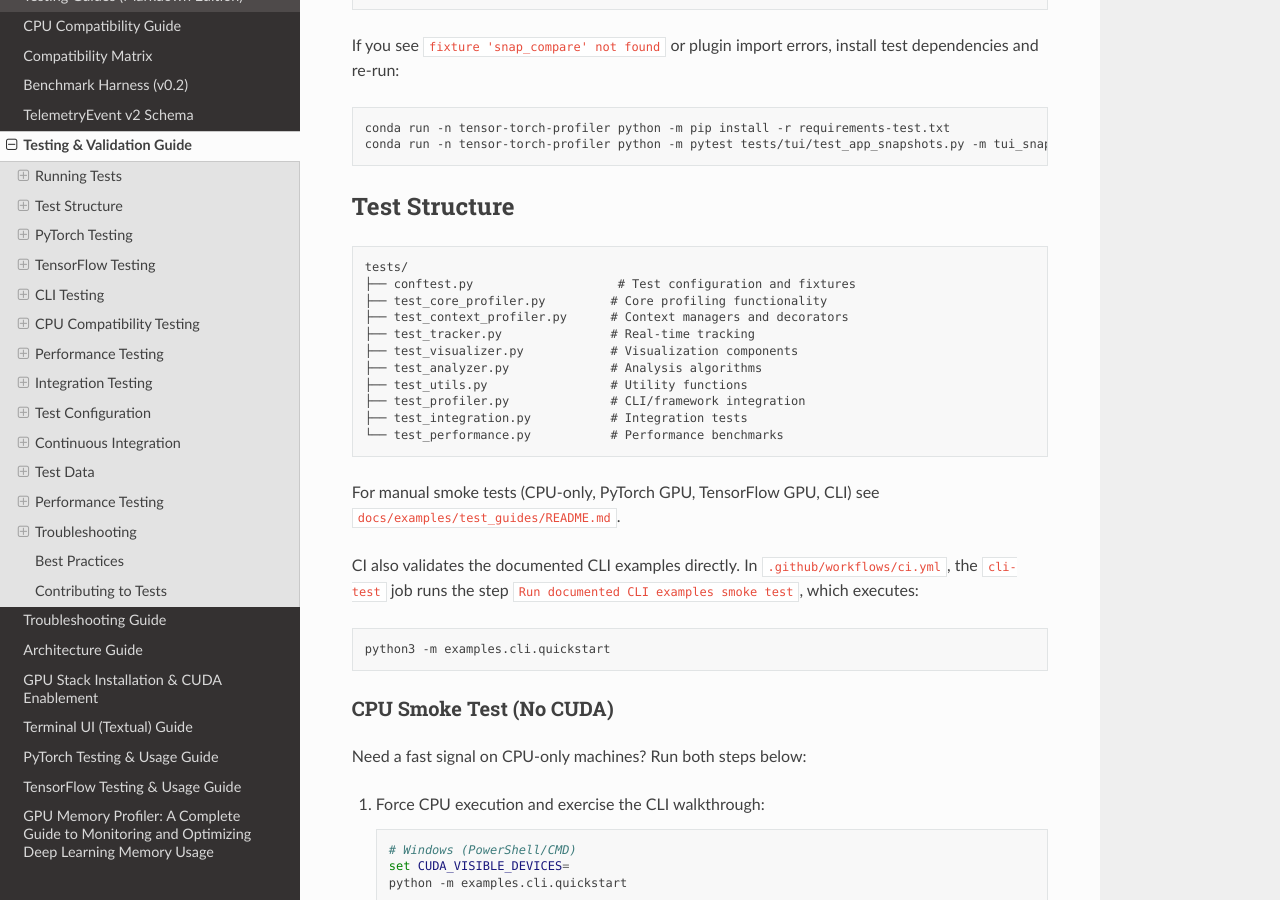
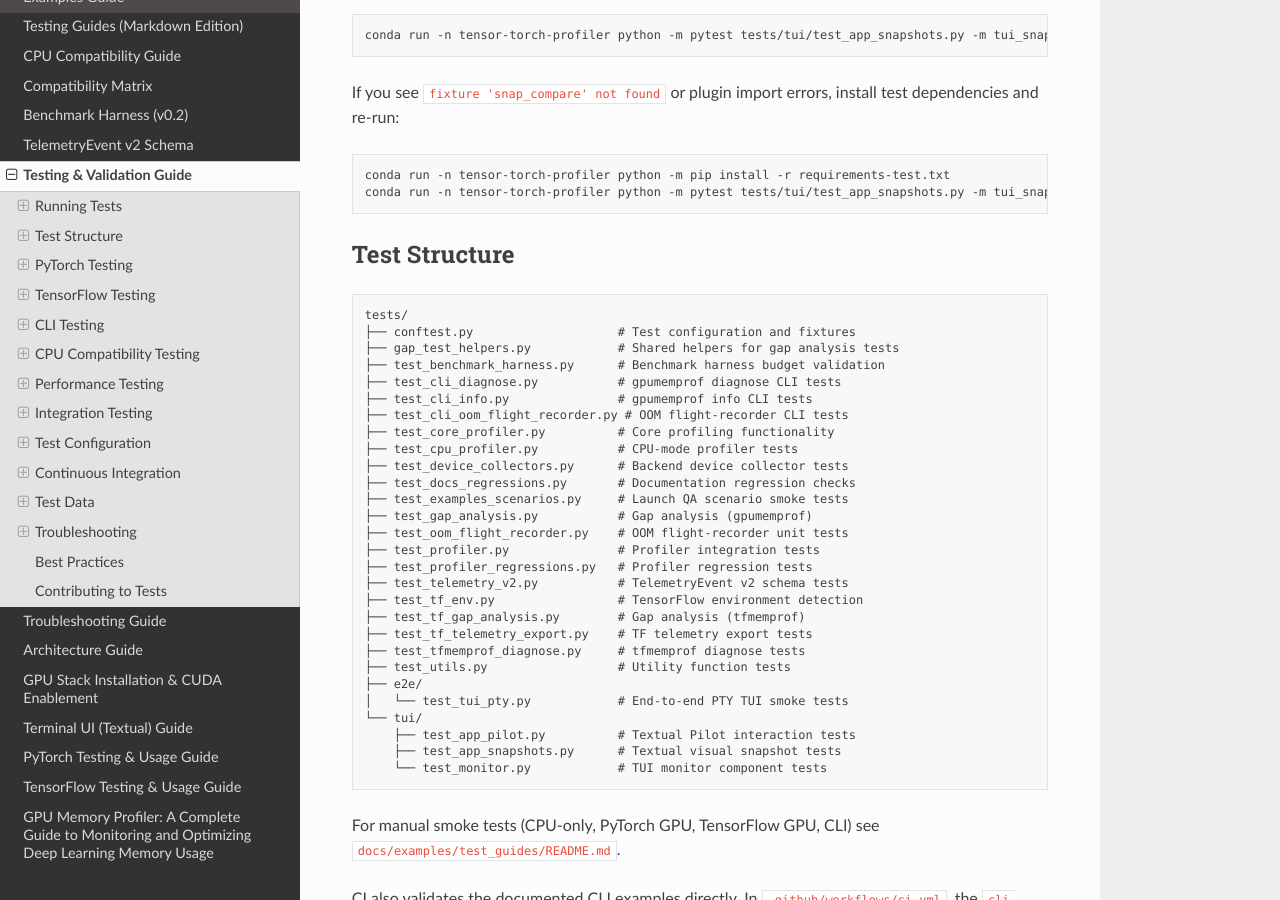
Before and after one commit to Silas-Asamoah/gpu-memory-profiler, a Sphinx documentation site: the page built from docs/testing.md, in a window 1280 px wide and 900 px high, scrolled down 2599 px. Built offline with Sphinx 7.4.7 and the Read the Docs theme 3.1.0, drawn with Linux system fonts in a browser that asks for light colours; some of the changed text lies outside the part shown.

Commit message:
fix(docs): replace fictional test structure with actual file listings
Update testing.md and CONTRIBUTING.md to list real test files and
correct pytest markers (unit, integration, slow, tui_pilot, tui_pty,
tui_snapshot). Remove duplicate Benchmark Tests section.

Co-Authored-By: Claude Opus 4.6 <noreply@anthropic.com>

````diff
--- a/docs/testing.md
+++ b/docs/testing.md
@@ -41,21 +41,23 @@ python3 -m pytest -m "slow"
 python3 -m pytest -m "not slow"
 ```
 
-### Framework-Specific Tests
+### TUI Tests
 
 ```bash
-# Run PyTorch tests only
-python3 -m pytest -m "pytorch"
+# Run TUI Pilot interaction tests
+python3 -m pytest -m "tui_pilot"
 
-# Run TensorFlow tests only
-python3 -m pytest -m "tensorflow"
+# Run TUI visual snapshot tests
+python3 -m pytest -m "tui_snapshot"
 
-# Run CPU-only tests
-python3 -m pytest -m "cpu"
+# Run end-to-end PTY smoke tests
+python3 -m pytest -m "tui_pty"
+```
 
-# Run GPU tests (if CUDA available)
-python3 -m pytest -m "gpu"
-```
+> **Note:** The registered pytest markers are `slow`, `integration`,
+> `unit`, `tui_pilot`, `tui_pty`, and `tui_snapshot` (see
+> `pyproject.toml`). Running `--strict-markers` mode (the default) will
+> reject unregistered marker names.
 
 ### Parallel Testing
 
@@ -138,15 +140,32 @@ conda run -n tensor-torch-profiler python -m pytest tests/tui/test_app_snapshots
 ```
 tests/
 ├── conftest.py                    # Test configuration and fixtures
-├── test_core_profiler.py         # Core profiling functionality
-├── test_context_profiler.py      # Context managers and decorators
-├── test_tracker.py               # Real-time tracking
-├── test_visualizer.py            # Visualization components
-├── test_analyzer.py              # Analysis algorithms
-├── test_utils.py                 # Utility functions
-├── test_profiler.py              # CLI/framework integration
-├── test_integration.py           # Integration tests
-└── test_performance.py           # Performance benchmarks
+├── gap_test_helpers.py            # Shared helpers for gap analysis tests
+├── test_benchmark_harness.py      # Benchmark harness budget validation
+├── test_cli_diagnose.py           # gpumemprof diagnose CLI tests
+├── test_cli_info.py               # gpumemprof info CLI tests
+├── test_cli_oom_flight_recorder.py # OOM flight-recorder CLI tests
+├── test_core_profiler.py          # Core profiling functionality
+├── test_cpu_profiler.py           # CPU-mode profiler tests
+├── test_device_collectors.py      # Backend device collector tests
+├── test_docs_regressions.py       # Documentation regression checks
+├── test_examples_scenarios.py     # Launch QA scenario smoke tests
+├── test_gap_analysis.py           # Gap analysis (gpumemprof)
+├── test_oom_flight_recorder.py    # OOM flight-recorder unit tests
+├── test_profiler.py               # Profiler integration tests
+├── test_profiler_regressions.py   # Profiler regression tests
+├── test_telemetry_v2.py           # TelemetryEvent v2 schema tests
+├── test_tf_env.py                 # TensorFlow environment detection
+├── test_tf_gap_analysis.py        # Gap analysis (tfmemprof)
+├── test_tf_telemetry_export.py    # TF telemetry export tests
+├── test_tfmemprof_diagnose.py     # tfmemprof diagnose tests
+├── test_utils.py                  # Utility function tests
+├── e2e/
+│   └── test_tui_pty.py            # End-to-end PTY TUI smoke tests
+└── tui/
+    ├── test_app_pilot.py          # Textual Pilot interaction tests
+    ├── test_app_snapshots.py      # Textual visual snapshot tests
+    └── test_monitor.py            # TUI monitor component tests
 ```
 
 For manual smoke tests (CPU-only, PyTorch GPU, TensorFlow GPU, CLI) see
@@ -402,13 +421,12 @@ python_files = test_*.py *_test.py
 python_classes = Test*
 python_functions = test_*
 markers =
-    slow: marks tests as slow
+    slow: marks tests as slow (deselect with '-m "not slow"')
     integration: marks tests as integration tests
     unit: marks tests as unit tests
-    pytorch: marks tests as PyTorch-specific
-    tensorflow: marks tests as TensorFlow-specific
-    gpu: marks tests as GPU-required
-    cpu: marks tests as CPU-only
+    tui_pilot: marks Textual Pilot interaction tests
+    tui_pty: marks PTY end-to-end smoke tests
+    tui_snapshot: marks Textual visual snapshot tests
 ```
 
 ### Coverage Configuration
@@ -503,25 +521,6 @@ def test_with_mocked_gpu():
         pass
 ```
 
-## Performance Testing
-
-### Benchmark Tests
-
-```python
-import pytest
-import time
-
-@pytest.mark.benchmark
-def test_profiling_performance(benchmark):
-    """Benchmark profiling performance."""
-    def profiling_operation():
-        # Profiling operation to benchmark
-        pass
-
-    result = benchmark(profiling_operation)
-    assert result.stats.mean < 0.1  # Should complete in < 100ms
-```
-
 ### Memory Testing
 
 ```python
````
Also changed, not shown: other parts of docs/testing.md (+3 -3 lines), CONTRIBUTING.md (+14 -9 lines).
